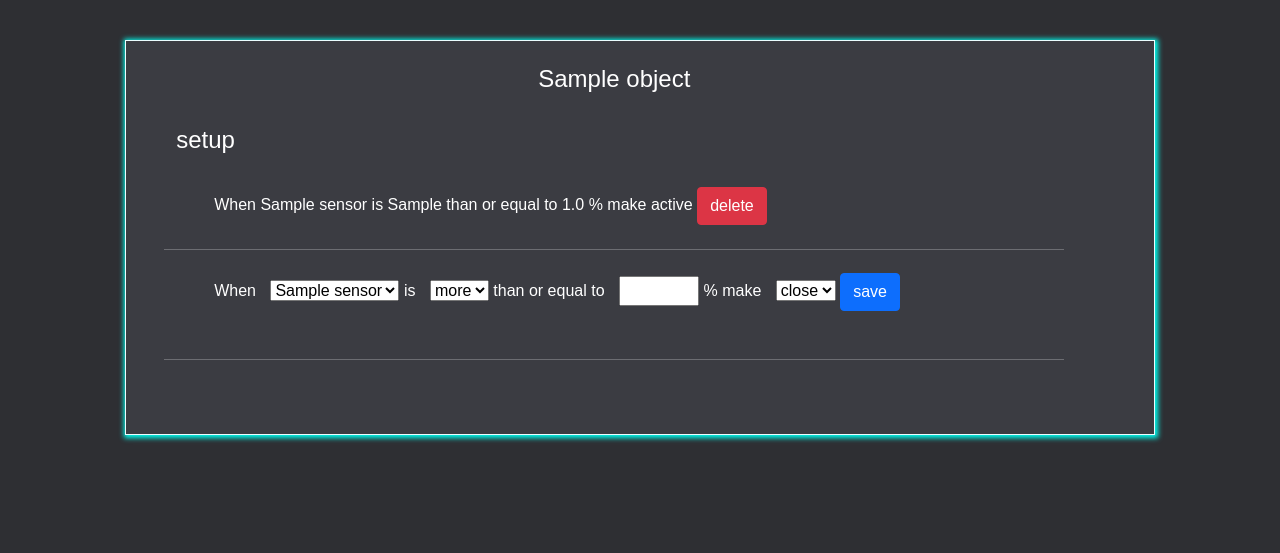
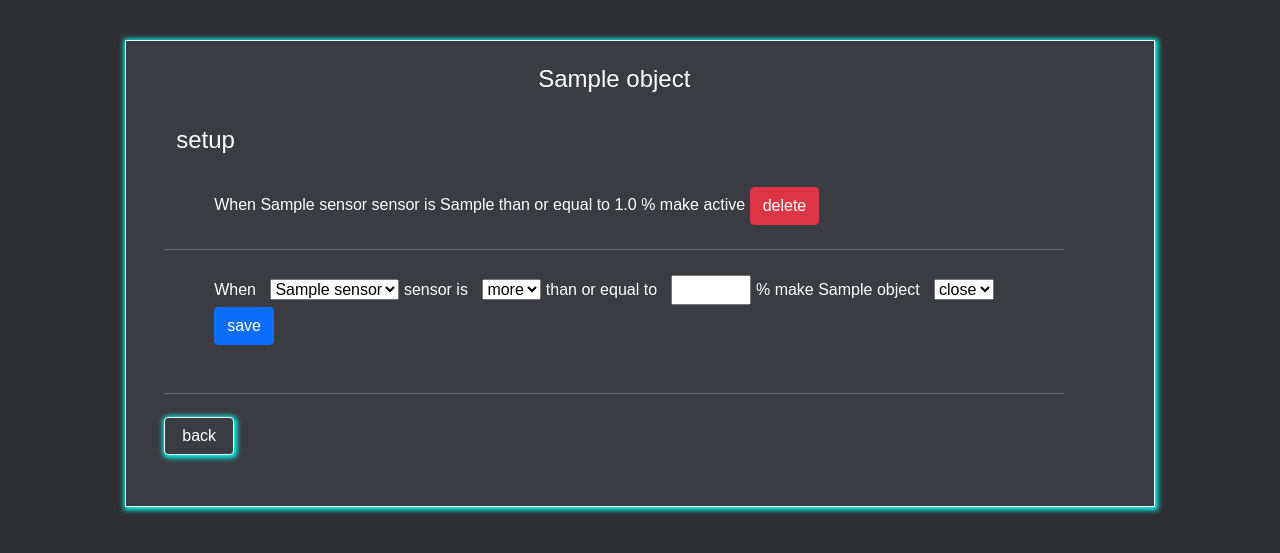
Before and after one commit to proudkittapa/Window62, a Flask app: page /object/1/setup in a window 1280 px wide. Shown: the top 553 px of the page. Run offline with Flask 2, Linux system fonts and the light colour scheme; tables that the repository leaves empty hold one stand-in row (values such as "Sample post").

Commit message:
add back button

```diff
--- a/static/css/main.css
+++ b/static/css/main.css
@@ -50,6 +50,12 @@
     padding-left: 50px;
     padding-right: 50px;
 }
+.right{
+    text-align: right;
+    padding-left: 50px;
+    padding-right: 50px;
+
+}
 .card-height{
     height: 500px;
 }
@@ -92,3 +98,15 @@
     position: relative;
     display: inline;
 }
+
+.btn-back{
+    text-align: center;
+    background-color: #3b3c42;
+    border: 1px solid;
+    border-color: rgb(235, 254, 255);
+    box-shadow: 1px 1px 5px 2px rgb(0, 255, 242);
+    color: #ffffff;
+    width: 70px;
+    position: relative;
+
+}
--- a/templates/setup.html
+++ b/templates/setup.html
@@ -22,10 +22,10 @@
             {% for object in objects %}
               <div class="left" >
                   <h6 style="display: inline;">
-                    When  <h6 style="display: inline;">{{get_sensor_name_by_setup_id(object.obj_id)}}  </h6>
-                    is  <h6 style="display: inline;">{{object.obj_setup_sign}} </h6>
-                    than or equal to  <h6 style="display: inline;">{{object.obj_setup_value}}</h6> <span  style="display: inline;">%</span>
-                    make  <h6 style="display: inline;">{{object.obj_setup_status}} </h6>
+                    When <h6 style="display: inline;">{{get_sensor_name_by_setup_id(object.obj_id)}}  </h6>
+                    sensor is <h6 style="display: inline;">{{object.obj_setup_sign}} </h6>
+                    than or equal to <h6 style="display: inline;">{{object.obj_setup_value}}</h6> <span  style="display: inline;">%</span>
+                    make <h6 style="display: inline;">{{object.obj_setup_status}} </h6>
                     <div class="custom-select">
                       <a href="/object/{{object.obj_id}}/setup/delete/{{object.obj_setup_id}}"><button type="button" class="btn btn-danger">delete</button></a>
                     </div>
@@ -40,7 +40,7 @@
           <div class="row left">
             <div class="left" >
               <form class="form-inline" action="/object/{{id}}/setup" method="POST">
-                <label>When   </label>
+                <label>When </label>
                 <div class="custom-select" style="width:200px;">
                   <select id="id" name="id">
                     {% for sensor in sensors %}
@@ -48,7 +48,7 @@
                     {% endfor %}
                   </select>
                 </div>
-                <label>is</label>
+                <label>sensor is</label>
                 <div class="custom-select" style="width:200px;">
                   <select name="sign">
                     <option value="more">more</option>
@@ -58,7 +58,7 @@
                 <label>than or equal to </label>
                 <input type="number" style="width:80px; display: inline;"  min="0" max="100" name="value">
                 <span  style="display: inline;">%</span>
-                <label>make </label>
+                <label>make {{ name }}</label>
                 <div class="custom-select" style="width:200px;">
                   <select name="status">
                     <option value="close">close</option>
@@ -76,6 +76,9 @@
             <hr/>
             <br>
           </div>
+          <div class="row right">
+            <button class="btn btn-back">back</button>
+          </div>
 
         </div>
       </div>
```
